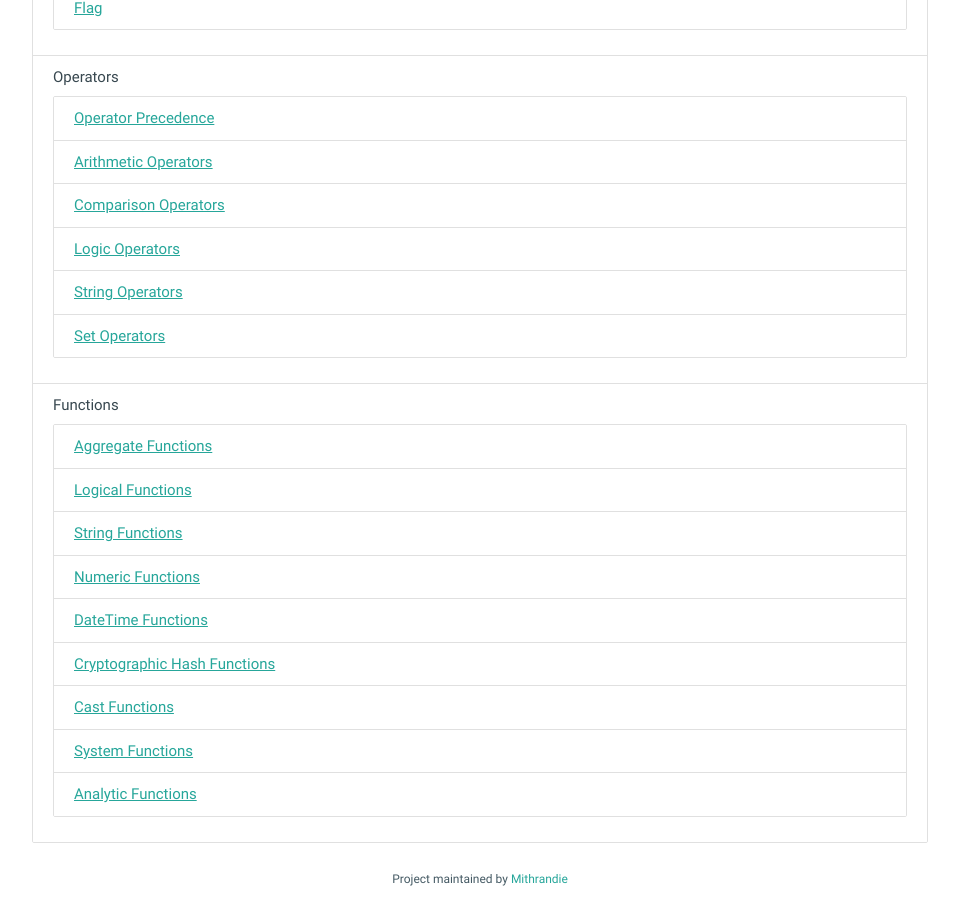
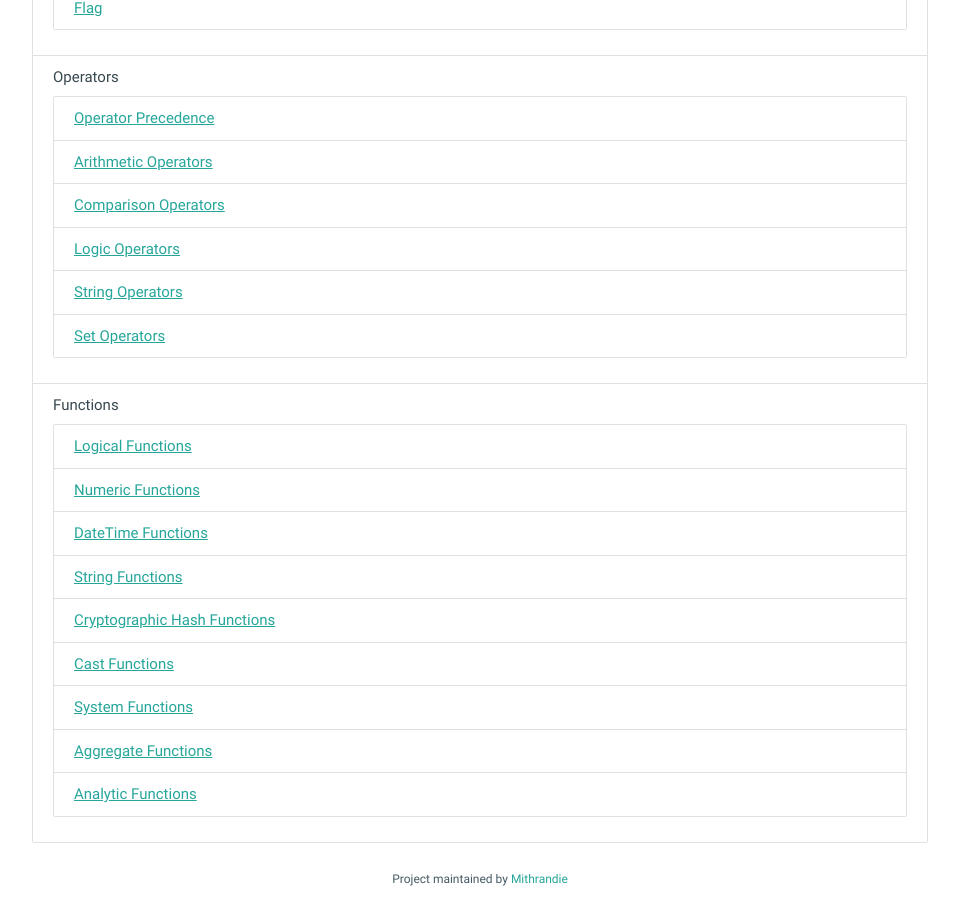
Before and after one commit to mithrandie/csvq, a Jekyll site: the page built from docs/reference.md, in a window 1280 px wide and 900 px high, scrolled down 1150 px. Shown: the whole window, without its empty margins (160-1119 px from the left). Built offline with Jekyll 4.4.1, drawn with Linux system fonts in a browser that asks for light colours.

Commit message:
Update docs.

```diff
--- a/docs/_includes/side_menu.html
+++ b/docs/_includes/side_menu.html
@@ -56,14 +56,14 @@
             <li class="bold"><a class="collapsible-header waves-effect waves-light">Functions<i class="material-icons">arrow_drop_down</i></a>
               <div class="collapsible-body">
                 <ul>
-                  <li><a href="{{ '/reference/aggregate-functions.html' | relative_url }}">Aggregate Functions</a></li>
                   <li><a href="{{ '/reference/logical-functions.html' | relative_url }}">Logical Functions</a></li>
-                  <li><a href="{{ '/reference/string-functions.html' | relative_url }}">String Functions</a></li>
                   <li><a href="{{ '/reference/numeric-functions.html' | relative_url }}">Numeric Functions</a></li>
                   <li><a href="{{ '/reference/datetime-functions.html' | relative_url }}">Datetime Functions</a></li>
+                  <li><a href="{{ '/reference/string-functions.html' | relative_url }}">String Functions</a></li>
                   <li><a href="{{ '/reference/cryptographic-hash-functions.html' | relative_url }}">Cryptographic Hash Functions</a></li>
                   <li><a href="{{ '/reference/cast-functions.html' | relative_url }}">Cast Functions</a></li>
                   <li><a href="{{ '/reference/system-functions.html' | relative_url }}">System Functions</a></li>
+                  <li><a href="{{ '/reference/aggregate-functions.html' | relative_url }}">Aggregate Functions</a></li>
                   <li><a href="{{ '/reference/analytic-functions.html' | relative_url }}">Analytic Functions</a></li>
                 </ul>
               </div>
--- a/docs/reference.md
+++ b/docs/reference.md
@@ -34,12 +34,12 @@ title: Reference Manual - csvq
   * [String Operators]({{ '/reference/string-operators.html' | relative_url }})
   * [Set Operators]({{ '/reference/set-operators.html' | relative_url }})
 * Functions
-  * [Aggregate Functions]({{ '/reference/aggregate-functions.html' | relative_url }})
   * [Logical Functions]({{ '/reference/logical-functions.html' | relative_url }})
-  * [String Functions]({{ '/reference/string-functions.html' | relative_url }})
   * [Numeric Functions]({{ '/reference/numeric-functions.html' | relative_url }})
   * [DateTime Functions]({{ '/reference/datetime-functions.html' | relative_url }})
+  * [String Functions]({{ '/reference/string-functions.html' | relative_url }})
   * [Cryptographic Hash Functions]({{ '/reference/cryptographic-hash-functions.html' | relative_url }})
   * [Cast Functions]({{ '/reference/cast-functions.html' | relative_url }})
   * [System Functions]({{ '/reference/system-functions.html' | relative_url }})
+  * [Aggregate Functions]({{ '/reference/aggregate-functions.html' | relative_url }})
   * [Analytic Functions]({{ '/reference/analytic-functions.html' | relative_url }})
```
Also changed, not shown: docs/_posts/2006-01-02-value.md (+2 -2 lines).
